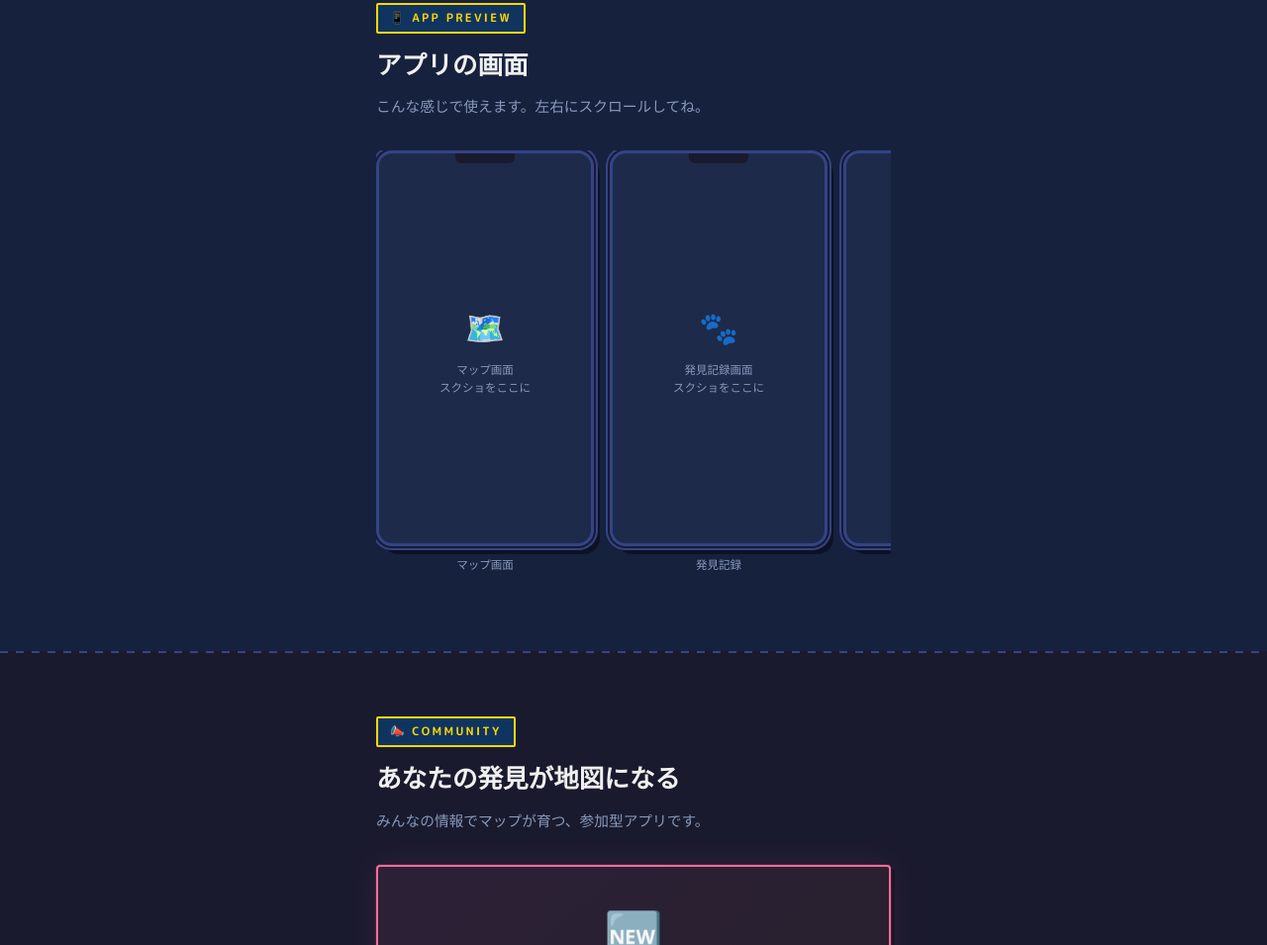
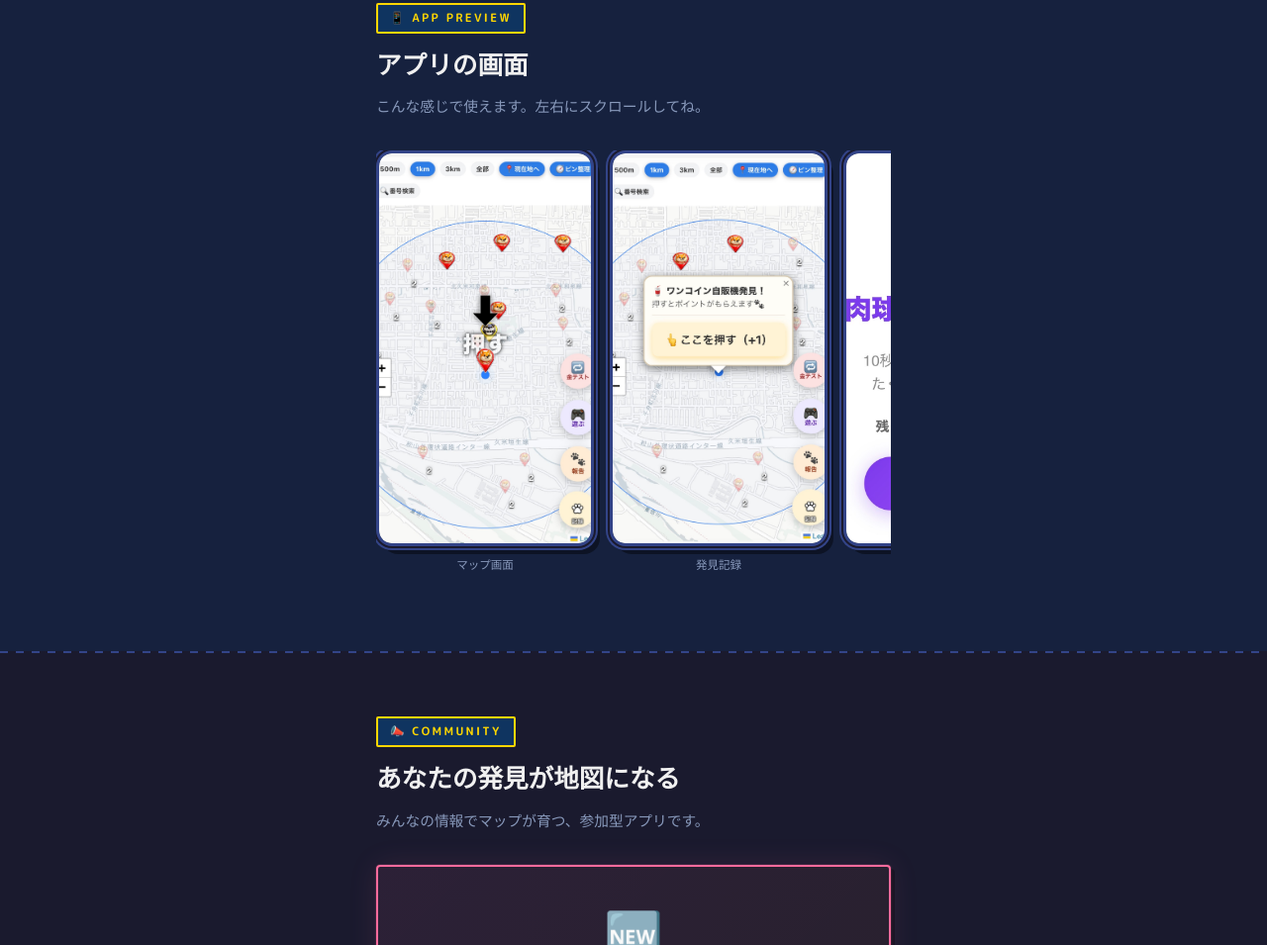
Before and after one commit to xinjiaantian83-prog/wanwancoin-hp, a plain HTML site: page index.html in a window 1280 px wide. Shown: the part 2396-3351 px from the top of the page at 99% size. Drawn offline with Linux system fonts and the light colour scheme; a web font is replaced by a local one.

Commit message:
Update index.html

```diff
--- a/index.html
+++ b/index.html
@@ -1014,7 +1014,7 @@
             <!-- <img src="YOUR_SCREENSHOT_1.png" alt="マップ画面"> -->
             <div class="screenshot-placeholder">
               <div class="ph-icon">🗺️</div>
-              <div class="ph-text">マップ画面<br>スクショをここに</div>
+              <img src="map-overview.png" style="width:100%; border-radius:12px;">
             </div>
           </div>
           <div class="screenshot-label">マップ画面</div>
@@ -1027,7 +1027,7 @@
             <!-- <img src="YOUR_SCREENSHOT_2.png" alt="発見記録画面"> -->
             <div class="screenshot-placeholder">
               <div class="ph-icon">🐾</div>
-              <div class="ph-text">発見記録画面<br>スクショをここに</div>
+             <img src="discovery-card.png" style="width:100%; border-radius:12px;">
             </div>
           </div>
           <div class="screenshot-label">発見記録</div>
@@ -1040,7 +1040,7 @@
             <!-- <img src="YOUR_SCREENSHOT_3.png" alt="ポイント画面"> -->
             <div class="screenshot-placeholder">
               <div class="ph-icon">🎮</div>
-              <div class="ph-text">ポイント画面<br>スクショをここに</div>
+              <img src="mini-game.png" style="width:100%; border-radius:12px;">
             </div>
           </div>
           <div class="screenshot-label">肉球ポイント</div>
```
